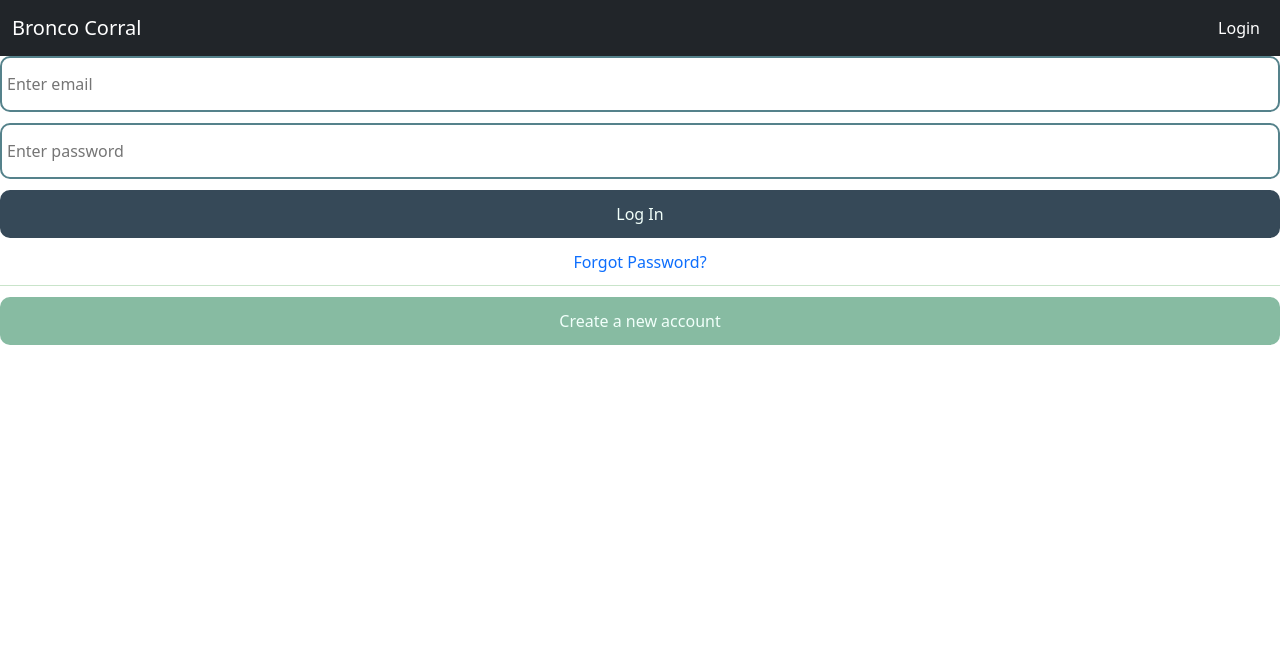
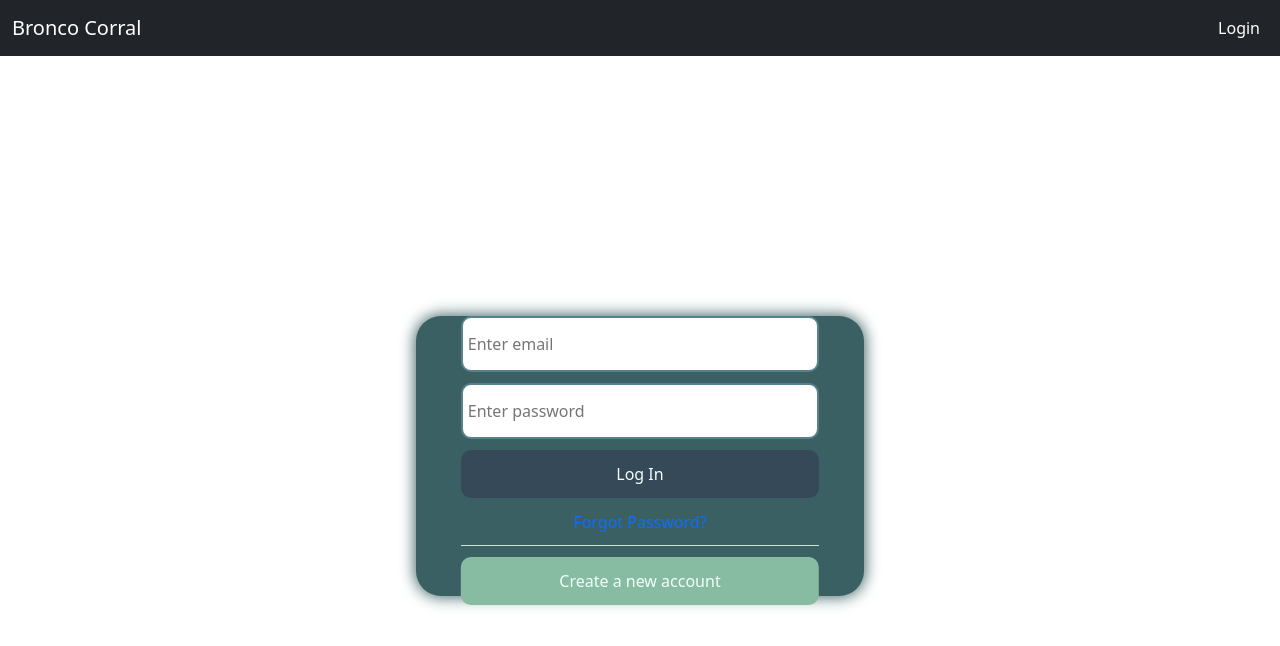
Before and after one commit to The-3-Broncoteers/bronco_corral_v2, a React (Create React App) app in the folder frontend/: page /login in a window 1280 px wide. Shown: the top 646 px of the page. Built offline with nearby package versions, Linux system fonts and the light colour scheme.

Commit message:
login form updates

```diff
--- a/frontend/src/components/LoginFormContainer.tsx
+++ b/frontend/src/components/LoginFormContainer.tsx
@@ -1,27 +1,34 @@
 import styled from 'styled-components';
+import LoginForm from './LoginForm';
 import { Colors } from '../utils/Colors';
-import LoginForm from './LoginForm';
 
-const StyledContainer = styled.div`
-	position: relative;
-	background-color: ${Colors.MintCream};
-	box-shadow: 0px 0px 15px 1px ${Colors.MintCream};
+export type LoginFormContainerProps = {
+	backgroundColor?: string;
+	width?: string;
+	height?: string;
+};
+
+const StyledContainer = styled.div<LoginFormContainerProps>`
+	background-color: ${({ backgroundColor }) => backgroundColor || `${Colors.MintCream}`};
+	box-shadow: 0px 0px 15px 1px ${({ backgroundColor }) => backgroundColor || `${Colors.MintCream}`};
 	border-radius: 25px;
-	height: 70%;
-	width: 50%;
+	width: ${({ width }) => width || '50%'};
+	height: ${({ height }) => height || '70%'};
+	display: flex;
 
 	form {
-		position: absolute;
-		top: 50%;
-		left: 50%;
-		transform: translate(-50%, -50%);
 		width: 80%;
+		margin: auto;
 	}
 `;
 
-const LoginFormContainer = () => {
+const LoginFormContainer = (props: LoginFormContainerProps) => {
 	return (
-		<StyledContainer>
+		<StyledContainer
+			backgroundColor={props.backgroundColor}
+			width={props.width}
+			height={props.height}
+		>
 			<LoginForm />
 		</StyledContainer>
 	);
--- a/frontend/src/index.tsx
+++ b/frontend/src/index.tsx
@@ -14,7 +14,7 @@ root.render(
 		</BrowserRouter>
 	</React.StrictMode>,
 );
-//test
+
 // If you want to start measuring performance in your app, pass a function
 // to log results (for example: reportWebVitals(console.log))
 // or send to an analytics endpoint. Learn more: https://bit.ly/CRA-vitals
--- a/frontend/src/pages/Login.tsx
+++ b/frontend/src/pages/Login.tsx
@@ -1,5 +1,21 @@
-import LoginForm from '../components/LoginForm';
+import styled from 'styled-components';
+import LoginFormContainer from '../components/LoginFormContainer';
+import { Colors } from '../utils/Colors';
+
+const PageContainer = styled.div`
+	height: 100vh;
+	display: flex;
+	flex-direction: row;
+	flex-wrap: wrap;
+	justify-content: center;
+	align-items: center;
+	overflow: hidden;
+`;
 
 export function Login() {
-	return <LoginForm></LoginForm>;
+	return (
+		<PageContainer>
+			<LoginFormContainer backgroundColor={`${Colors.SlateGray}`} height='35%' width='35%' />
+		</PageContainer>
+	);
 }
```
